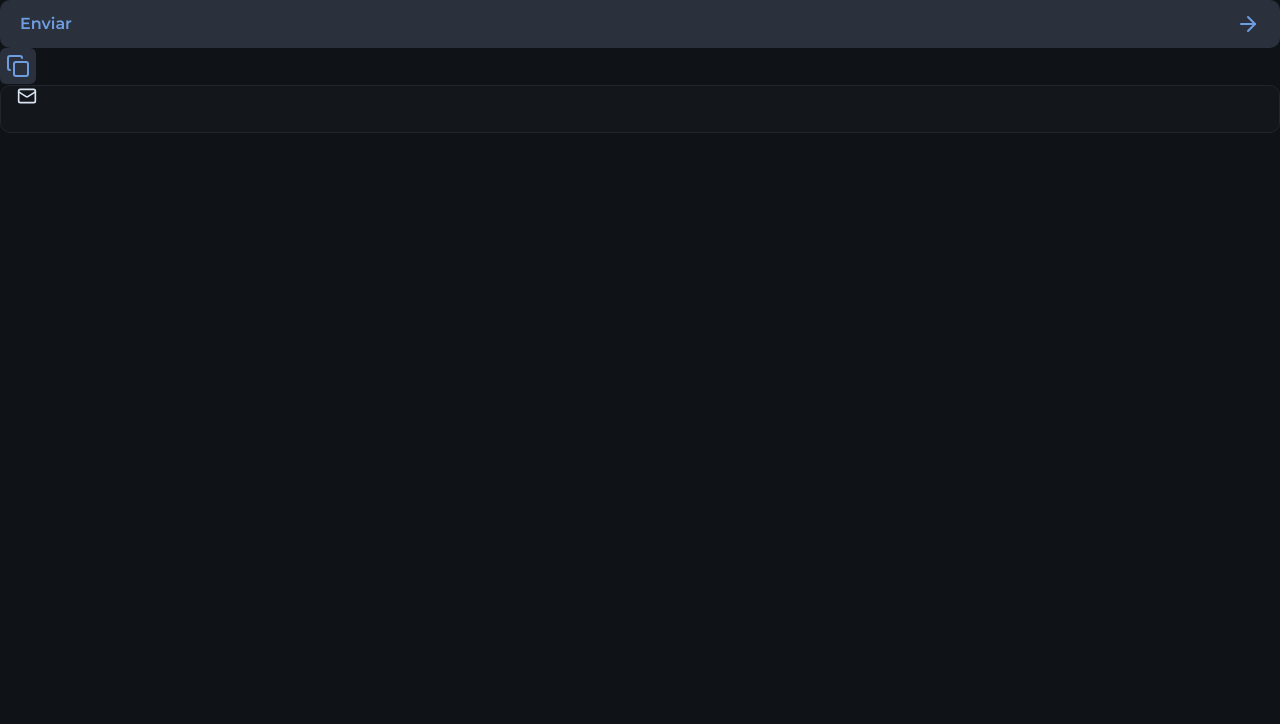
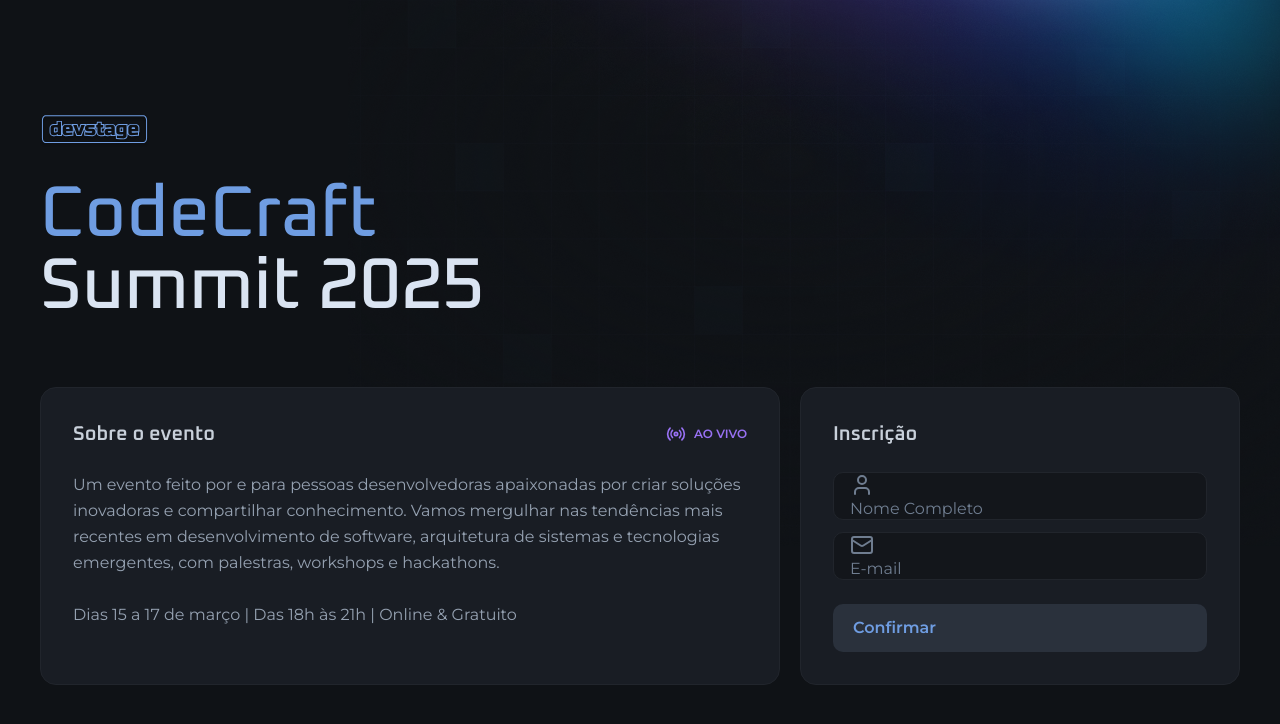
Before and after one commit to mthszr/NLW_connect, a Next.js app: page / in a window 1280 px wide. Shown: the top 724 px of the page. Built offline with nearby package versions, Linux system fonts and the light colour scheme.

Commit message:
update layout and home page; add background image and enhance event description with new components

```diff
--- a/src/app/layout.tsx
+++ b/src/app/layout.tsx
@@ -26,7 +26,9 @@
 }>) {
   return (
     <html lang="en" className={`${oxanium.variable} ${montserrat.variable}`}>
-      <body className="bg-gray-900 text-gray-100 antialiased">{children}</body>
+      <body className="bg-gray-900 text-gray-100 antialiased bg-[url(/background.png)] bg-no-repeat bg-top md:bg-right-top">
+          {children}
+      </body>
     </html>
   )
 }
--- a/src/app/page.tsx
+++ b/src/app/page.tsx
@@ -1,28 +1,67 @@
+import { Mail, Radio, User } from 'lucide-react'
+import Image from 'next/image'
+import logo from '../assets/logo.svg'
+import { InputField, InputIcon, InputRoot } from '@/components/input'
 import { Button } from '@/components/button'
-import { IconButton } from '@/components/icon-button'
-import { InputField, InputIcon, InputRoot } from '@/components/input'
-import { ArrowRight, Copy, Mail } from 'lucide-react'
 
 export default function Home() {
   return (
-    <main>
-      <Button type="submit">
-        Enviar
-        <ArrowRight />
-      </Button>
+    <main className="max-w-[1240px] mx-auto px-5 py-8 md:py-0">
+      <div className="min-h-dvh flex flex-col justify-center gap-16">
+        <div className="flex flex-col gap-8 items-center md:items-start">
+          <Image src={logo} alt="Logo" width={108.5} height={30} />
+          <h1 className="text-4xl text-center leading-none font-heading font-medium flex flex-col md:text-7xl md:text-left">
+            <span className="text-blue">CodeCraft</span>Summit 2025
+          </h1>
+        </div>
 
-      <IconButton>
-        <Copy />
-      </IconButton>
+        <div className="flex gap-5 tems-stretch flex-col md:flex-row">
+          <div className="flex-1 bg-gray-700 border border-gray-600 rounded-2xl p-8 space-y-6">
+            <div className="flex items-center justify-between">
+              <h2 className="font-heading font-semibold text-gray-200 text-xl">
+                Sobre o evento
+              </h2>
+              <span className="text-purple font-semibold text-xs flex items-center gap-2">
+                <Radio className="size-5" />
+                AO VIVO
+              </span>
+            </div>
+            <p className="text-gray-300 leading-relaxed text-sm md:text-base">
+              Um evento feito por e para pessoas desenvolvedoras apaixonadas por
+              criar soluções inovadoras e compartilhar conhecimento. Vamos
+              mergulhar nas tendências mais recentes em desenvolvimento de
+              software, arquitetura de sistemas e tecnologias emergentes, com
+              palestras, workshops e hackathons.
+              <br /> <br />
+              Dias 15 a 17 de março | Das 18h às 21h | Online & Gratuito{' '}
+            </p>
+          </div>
+          <form className="bg-gray-700 border border-gray-600 rounded-2xl p-8 space-y-6 w-full md:max-w-[440px]">
+            <h2 className="font-heading font-semibold text-gray-200 text-xl">
+              Inscrição
+            </h2>
 
-      <div>
-        <InputRoot>
-          <InputIcon>
-            <Mail className="size-5" />
-          </InputIcon>
+            <div className="space-y-3">
+              <InputRoot>
+                <InputIcon>
+                  <User />
+                </InputIcon>
+                <InputField type="text" placeholder="Nome Completo" />
+              </InputRoot>
 
-          <InputField />
-        </InputRoot>
+              <InputRoot>
+                <InputIcon>
+                  <Mail />
+                </InputIcon>
+                <InputField type="email" placeholder="E-mail" />
+              </InputRoot>
+            </div>
+
+            <Button type='submit'>
+              Confirmar
+            </Button>
+          </form>
+        </div>
       </div>
     </main>
   )
```
Also changed, not shown: public/Background.png (added), src/assets/logo.svg (added).
